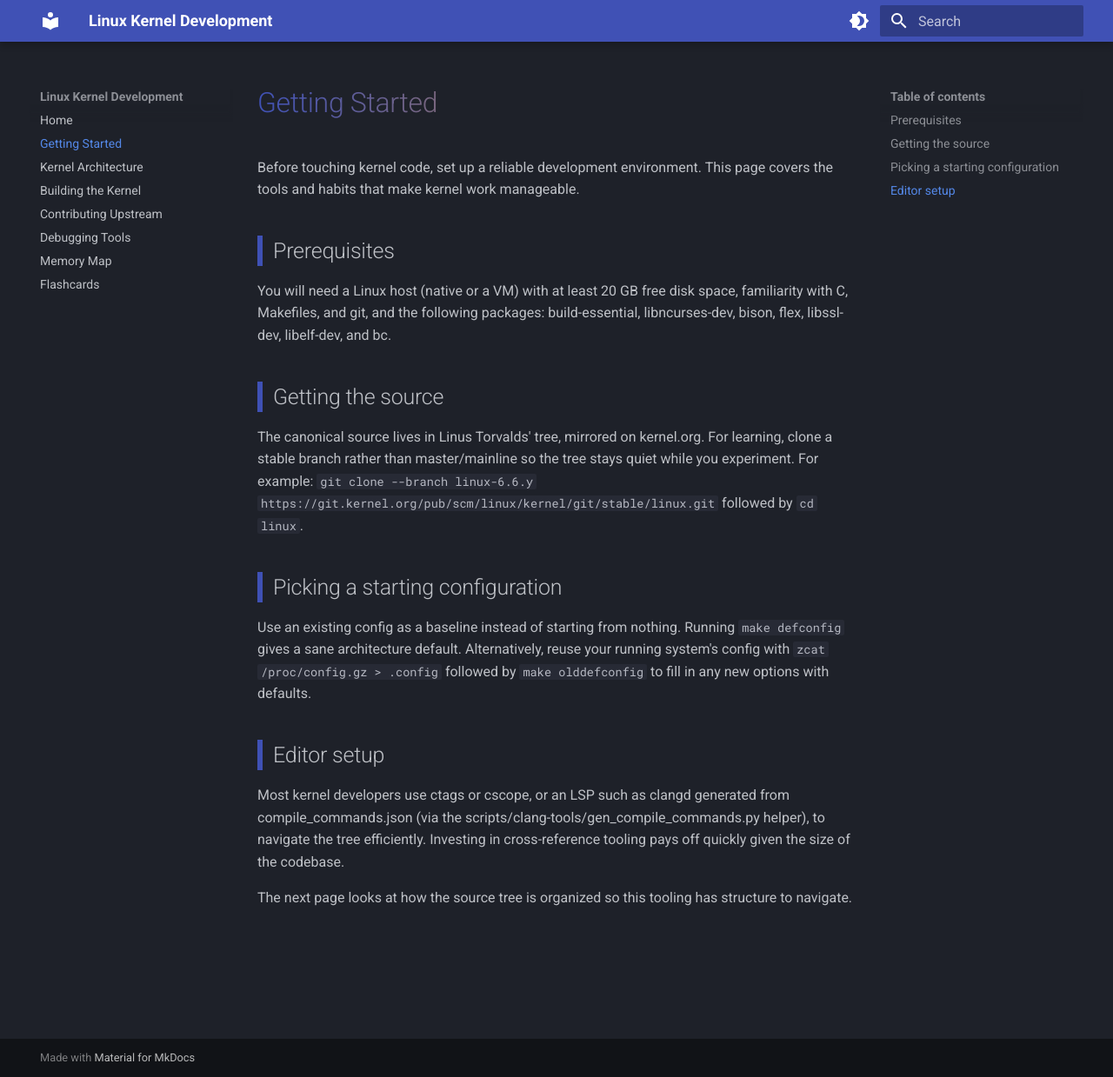
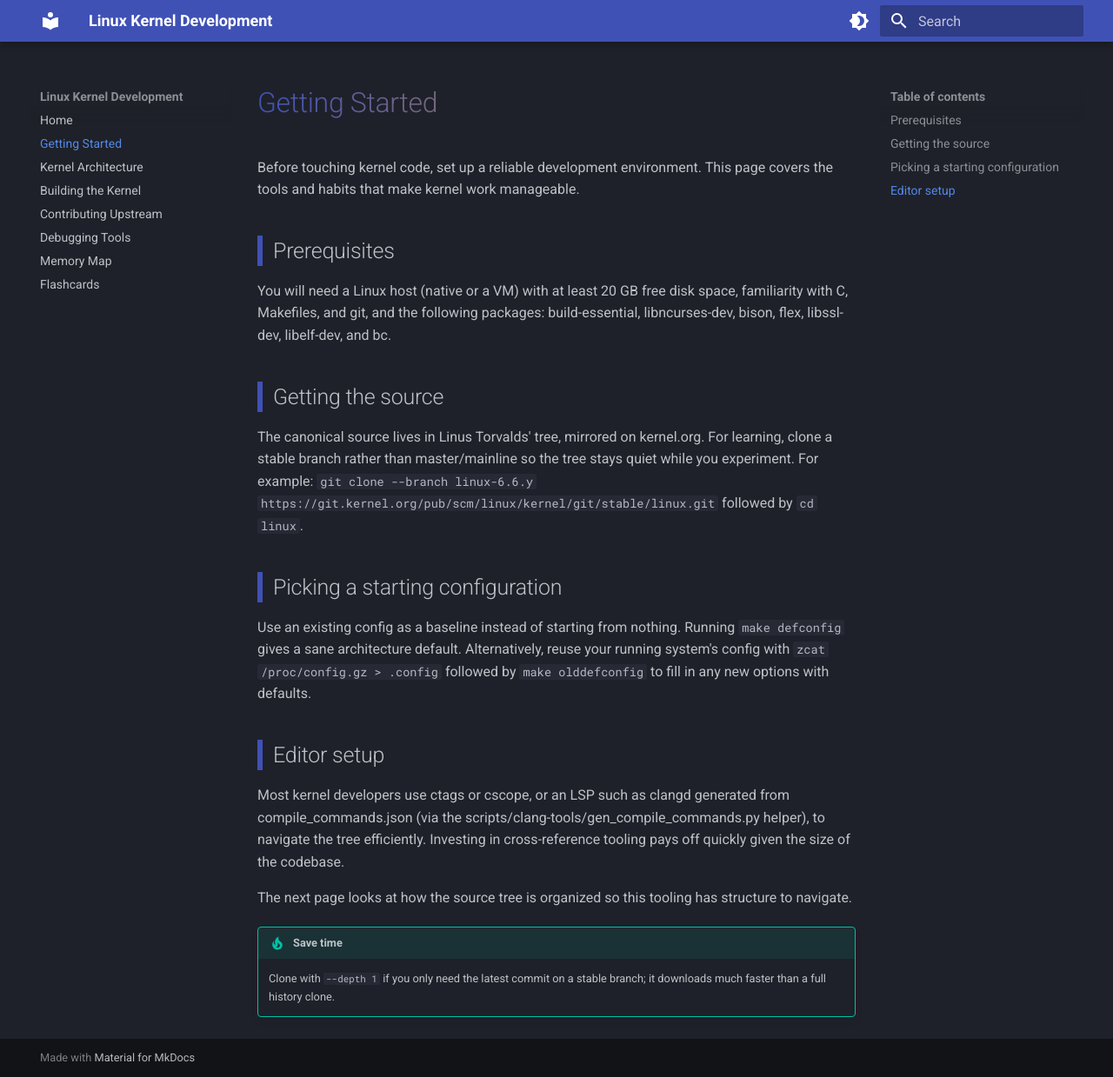
Before and after one commit to AI-Maddy/linux-kernel-development, an MkDocs documentation site: the page built from docs/getting-started.md, in a window 1280 px wide and 1239 px high. Shown: the whole window at 87% size. Built offline with MkDocs 1.6.1 and Material for MkDocs 9.7.7, drawn with Linux system fonts in a browser that asks for light colours.

Commit message:
Update getting-started.md

```diff
--- a/docs/getting-started.md
+++ b/docs/getting-started.md
@@ -19,3 +19,7 @@ Use an existing config as a baseline instead of starting from nothing. Running `
 Most kernel developers use ctags or cscope, or an LSP such as clangd generated from compile_commands.json (via the scripts/clang-tools/gen_compile_commands.py helper), to navigate the tree efficiently. Investing in cross-reference tooling pays off quickly given the size of the codebase.
 
 The next page looks at how the source tree is organized so this tooling has structure to navigate.
+
+
+!!! tip "Save time"
+    Clone with `--depth 1` if you only need the latest commit on a stable branch; it downloads much faster than a full history clone.
```
